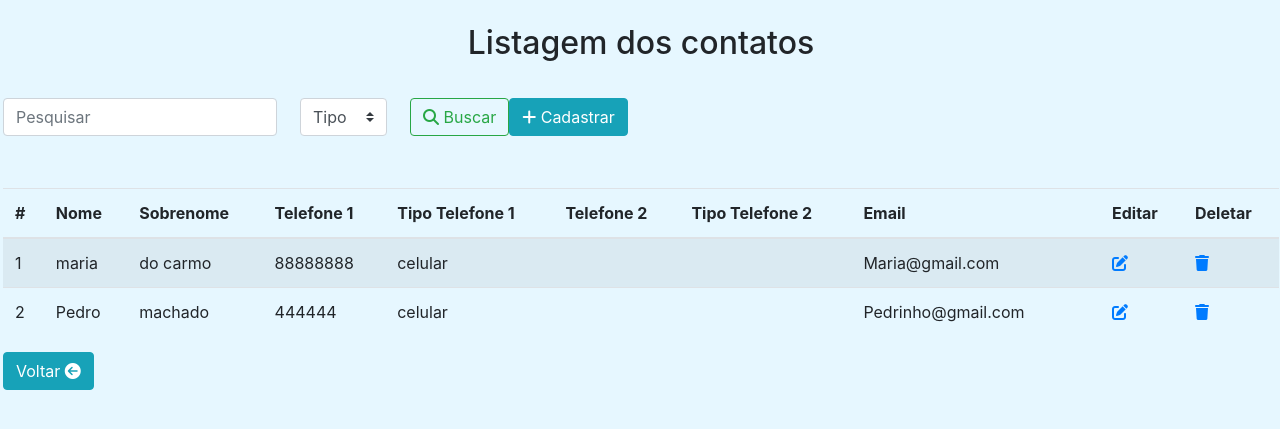
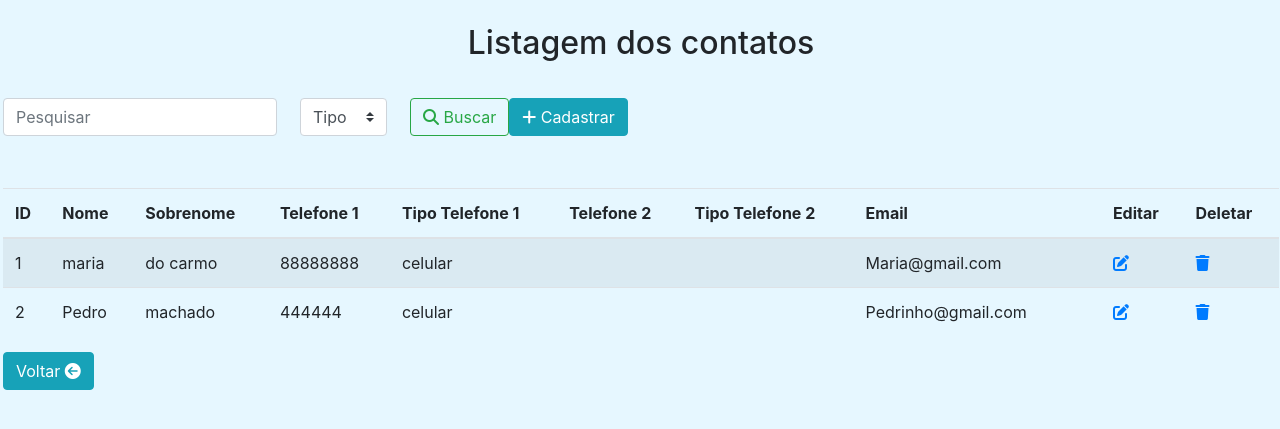
Before and after one commit to Will448/Avaliacao_TAI_01, a PHP site: page /screen/ContatoList.php in a window 1280 px wide. Shown: the part 57-486 px from the top of the page. Run offline with PHP 8.4, Linux system fonts and the light colour scheme; data comes from the database, SQL or seed files in the repository; some libraries are stand-ins or nearby versions.

Commit message:
Update-Tudo ok

```diff
--- a/screen/AgendaForm.php
+++ b/screen/AgendaForm.php
@@ -104,7 +104,7 @@ include "../database/bd_agenda.php";
 </select>
 <button type= "submit" class="btn btn-success"><i class="fa-solid fa-floppy-disk"></i> Salvar</button>
     </form>
-    <a href="./ContatoList.php"><button type="button" class="btn btn-info" >Voltar   <i class="fa-solid fa-circle-arrow-left"></i></button></a>
+    <a href="./AgendaList.php"><button type="button" class="btn btn-info" >Voltar   <i class="fa-solid fa-circle-arrow-left"></i></button></a>
 
     <style>
 body {
--- a/screen/ContatoList.php
+++ b/screen/ContatoList.php
@@ -74,7 +74,7 @@ include "../database/bd_contato.php";
      <table class="table table-striped">
   <thead>
         <tr>
-      <th scope="col">#</th>
+      <th scope="col">ID</th>
       <th scope="col">Nome</th>
       <th scope="col">Sobrenome</th>
       <th scope="col">Telefone 1</th>
```
